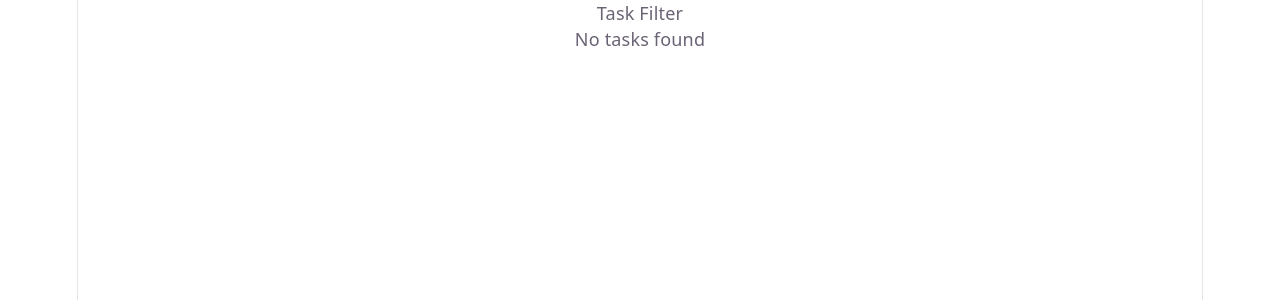
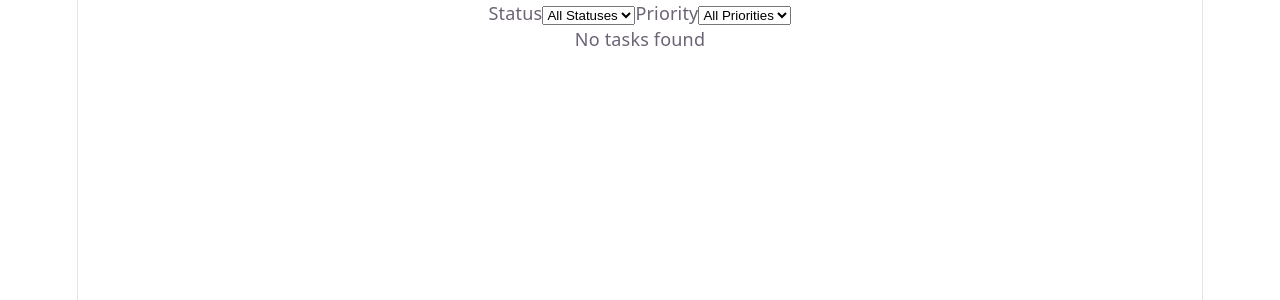
Before and after one commit to MelodyW2022/moudle415-react-fundamentals, a React (Vite) app in the folder lab3-task-manager/: page / in a window 1280 px wide. Shown: the top 300 px of the page. Built offline with nearby package versions, Linux system fonts and the light colour scheme.

Commit message:
feat(lab3): implement TaskFilter component with status and priority controls

```diff
--- a/lab3-task-manager/src/components/TaskFilter/TaskFilter.tsx
+++ b/lab3-task-manager/src/components/TaskFilter/TaskFilter.tsx
@@ -1,6 +1,61 @@
-import type { TaskFilterProps } from "../../types";
+import { useState } from "react";
+import type {
+  TaskFilterProps,
+  TaskFilters,
+  TaskPriority,
+  TaskStatus,
+} from "../../types";
 
 export function TaskFilter({ onFilterChange }: TaskFilterProps) {
-  return <div>Task Filter</div>;
+  const [status, setStatus] = useState<TaskStatus | "">("");
+  const [priority, setPriority] = useState<TaskPriority | "">("");
+  function updateFilters(
+    newStatus: TaskStatus | "",
+    newPriority: TaskPriority | "",
+  ): void {
+    const filters: TaskFilters = {};
+    if (newStatus) {
+      filters.status = newStatus;
+    }
+    if (newPriority) {
+      filters.priority = newPriority;
+    }
+    return onFilterChange(filters);
+  }
+  return (
+    <div>
+      <label>
+        Status
+        <select
+          value={status}
+          onChange={(e) => {
+            const newStatus = e.target.value as TaskStatus | "";
+            setStatus(newStatus);
+            updateFilters(newStatus, priority);
+          }}
+        >
+          <option value="">All Statuses</option>
+          <option value="pending">Pending</option>
+          <option value="in-progress">In Progress</option>
+          <option value="completed">Completed</option>
+        </select>
+      </label>
+
+      <label>Priority</label>
+      <select
+        value={priority}
+        onChange={(e) => {
+          const newPriority = e.target.value as TaskPriority | "";
+          setPriority(newPriority);
+          updateFilters(status, newPriority);
+        }}
+      >
+        <option value="">All Priorities</option>
+        <option value="high">High</option>
+        <option value="medium">Medium</option>
+        <option value="low">Low</option>
+      </select>
+    </div>
+  );
 }
 export default TaskFilter;
```
